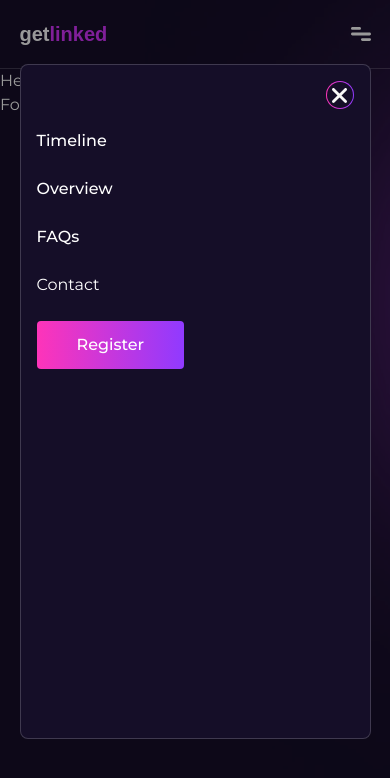
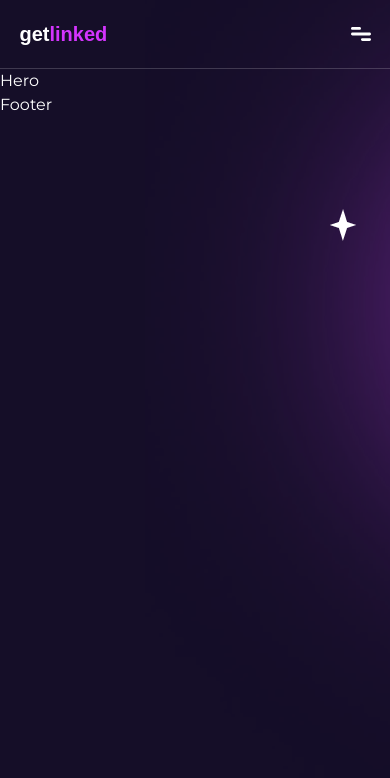
Before and after one commit to gift56/getlinked-ui-challengn, a Next.js app: page / in a window 390 px wide. Shown: the top 778 px of the page. Built offline with nearby package versions, Linux system fonts and the light colour scheme; a web font is replaced by a local one.

Commit message:
working on hero page

```diff
--- a/components/Navbar.tsx
+++ b/components/Navbar.tsx
@@ -2,6 +2,7 @@ import Link from "next/link";
 import { useState, useEffect, useRef } from "react";
 import { CustomizeButton } from ".";
 import Image from "next/image";
+import { motion } from "framer-motion";
 
 const Navbar = () => {
   const [mobileNav, setMobileNav] = useState(false);
@@ -37,6 +38,11 @@ const Navbar = () => {
       text: "FAQs",
     },
   ];
+
+  const variants = {
+    open: { top: "64px", scale: 1, transition: { duration: 0.6 } },
+    closed: { top: "-100%", scale: 0, transition: { duration: 0.6 } },
+  };
 
   return (
     <header className="w-full sticky bg-transparent border-b border-borderColor py-5 top-0 z-50">
@@ -89,13 +95,24 @@ const Navbar = () => {
         </div>
       </div>
       {/* MOBILE NAV */}
-      <div className="md:hidden flex flex-col h-screen bg-black/40 gap-7 absolute top-0 w-full z-40 transition-all duration-300">
-        <div
+      <div
+        className={`${
+          mobileNav ? "flex" : "hidden"
+        } md:hidden flex flex-col h-screen bg-black/40 gap-7 absolute top-0 w-full z-40 transition-all duration-300}`}
+      >
+        <motion.div
           ref={modalRef}
-          className={`flex flex-col h-[80%] w-[90%] mx-auto bg-dark rounded-lg border border-borderColor gap-5 p-4 relative top-16`}
+          whileInView={mobileNav ? "open" : "closed"}
+          variants={variants}
+          className={`flex flex-col h-[80%] w-[90%] mx-auto bg-dark rounded-lg border border-borderColor gap-5 p-4 relative ${
+            mobileNav ? "top-16" : "-top-full"
+          } transition-all duration-300`}
         >
           <div className="w-full flex items-center justify-end">
-            <span className="w-7 h-7 bg-btnlinear rounded-full flex items-center relative justify-center before:absolute before:inset-[1px] before:bg-dark before:rounded-full before:transition-all before:duration-300 hover:before:opacity-90" onClick={() => setMobileNav(false)}>
+            <span
+              className="w-7 h-7 bg-btnlinear rounded-full flex items-center relative justify-center before:absolute before:inset-[1px] before:bg-dark before:rounded-full before:transition-all before:duration-300 hover:before:opacity-90"
+              onClick={() => setMobileNav(false)}
+            >
               <Image
                 src="/icon/closeIcon.svg"
                 alt="bar-icon"
@@ -131,7 +148,7 @@ const Navbar = () => {
               />
             </Link>
           </nav>
-        </div>
+        </motion.div>
       </div>
     </header>
   );
```
